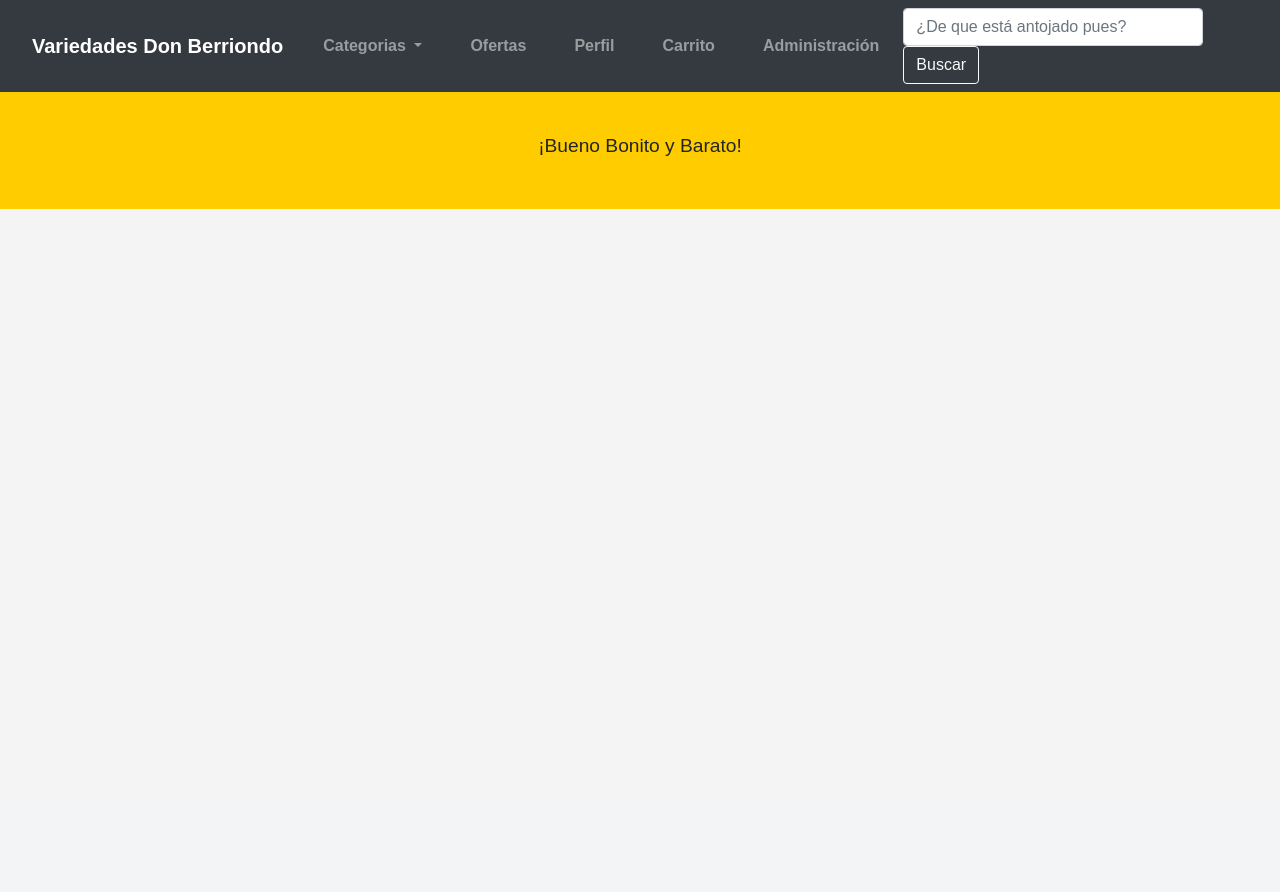
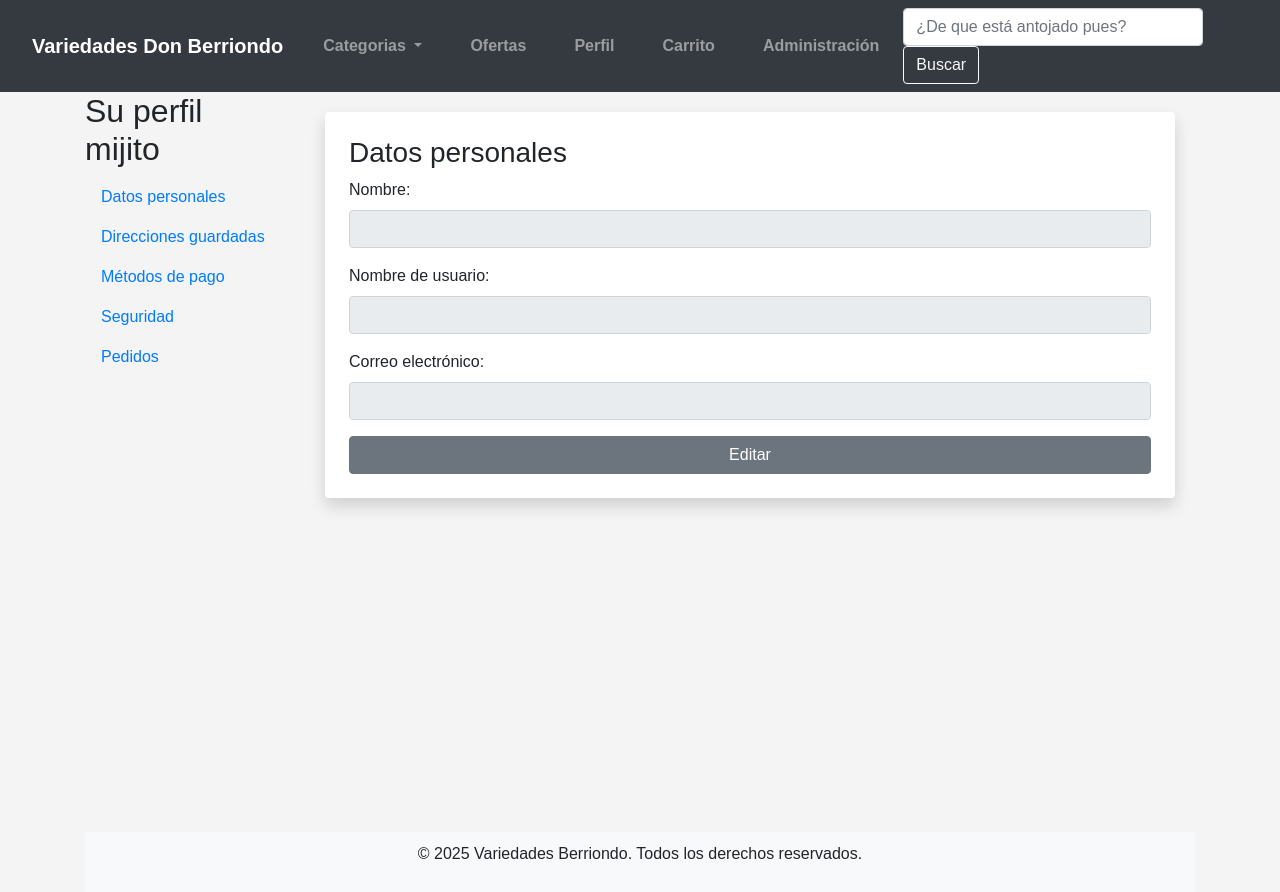
Before and after one commit to Miramirez22/Variedades_Berriondo, a Python web app: template src/resources/templates/perfil.html in a window 1280 px wide. Before the commit the page ends 209 px from the top, so only its background shows below. Run offline with Jinja, Linux system fonts and the light colour scheme; the template is opened without the code that fills it, so the values that code supplies are empty; some libraries are stand-ins or nearby versions.

Commit message:
Update perfil.html

```diff
--- a/src/resources/templates/perfil.html
+++ b/src/resources/templates/perfil.html
@@ -3,27 +3,139 @@
 <head>
     <meta charset="UTF-8">
     <meta name="viewport" content="width=device-width, initial-scale=1.0">
-    <title>Variedades Don Berriondo</title>
+    <title>Perfil - Variedades Don Berriondo</title>
     <!-- Bootstrap CSS -->
     <link href="https://stackpath.bootstrapcdn.com/bootstrap/4.5.2/css/bootstrap.min.css" rel="stylesheet">
     <!-- Archivo CSS externo -->
     <link rel="stylesheet" href="../static/css/estilo_pagina.css">
+    <style>
+        .profile-section {
+            background-color: #ffffff;
+            padding: 20px;
+            border-radius: 8px;
+            box-shadow: 0 0 10px rgba(0, 0, 0, 0.1);
+            margin: 20px;
+        }
+        .form-control[readonly] {
+            background-color: #e9ecef;
+        }
+        .container {
+            display: flex;
+            flex-direction: column;
+            min-height: 100vh;
+        }
+        .content {
+            flex: 1;
+            display: flex;
+        }
+        .sidebar {
+            width: 200px;
+            margin-right: 20px;
+        }
+        .main-content {
+            flex: 1;
+        }
+        footer {
+            background-color: #f8f9fa;
+            padding: 10px 0;
+            width: 100%;
+        }
+    </style>
 </head>
 <body>
     <div id="navbar-placeholder"></div>
 
-    <!-- Header -->
-    <header class="header">
-        <div>
-            <p>¡Bueno Bonito y Barato!</p>
+    <!-- Profile Section -->
+    <div class="container">
+        <div class="content">
+            <div class="sidebar">
+                <h2>Su perfil mijito</h2>
+                <ul class="nav flex-column">
+                    <li class="nav-item">
+                        <a class="nav-link active" href="#datos-personales" data-toggle="tab">Datos personales</a>
+                    </li>
+                    <li class="nav-item">
+                        <a class="nav-link" href="#direcciones-guardadas" data-toggle="tab">Direcciones guardadas</a>
+                    </li>
+                    <li class="nav-item">
+                        <a class="nav-link" href="#metodos-pago" data-toggle="tab">Métodos de pago</a>
+                    </li>
+                    <li class="nav-item">
+                        <a class="nav-link" href="#seguridad" data-toggle="tab">Seguridad</a>
+                    </li>
+                    <li class="nav-item">
+                        <a class="nav-link" href="#pedidos" data-toggle="tab">Pedidos</a>
+                    </li>
+                </ul>
+            </div>
+            <div class="main-content tab-content">
+                <div class="tab-pane fade show active" id="datos-personales">
+                    <section class="profile-section bg-white p-4 rounded shadow">
+                        <h3>Datos personales</h3>
+                        <form action="/update-profile" method="post" id="profile-form">
+                            <div class="form-group">
+                                <label for="name">Nombre:</label>
+                                <input type="text" id="name" name="name" class="form-control" readonly>
+                            </div>
+                            <div class="form-group">
+                                <label for="username">Nombre de usuario:</label>
+                                <input type="text" id="username" name="username" class="form-control" readonly>
+                            </div>
+                            <div class="form-group">
+                                <label for="email">Correo electrónico:</label>
+                                <input type="email" id="email" name="email" class="form-control" readonly>
+                            </div>
+                            <button type="button" class="btn btn-secondary btn-block" id="edit-button">Editar</button>
+                            <button type="submit" class="btn btn-primary btn-block" id="save-button" style="display: none;">Guardar Cambios</button>
+                        </form>
+                    </section>
+                </div>
+                <div class="tab-pane fade" id="direcciones-guardadas">
+                    <section class="profile-section bg-white p-4 rounded shadow">
+                        <h3>Direcciones guardadas</h3>
+                        <!-- Contenido de direcciones guardadas -->
+                    </section>
+                </div>
+                <div class="tab-pane fade" id="metodos-pago">
+                    <section class="profile-section bg-white p-4 rounded shadow">
+                        <h3>Métodos de pago</h3>
+                        <!-- Contenido de métodos de pago -->
+                    </section>
+                </div>
+                <div class="tab-pane fade" id="seguridad">
+                    <section class="profile-section bg-white p-4 rounded shadow">
+                        <h3>Seguridad</h3>
+                        <!-- Contenido de seguridad -->
+                    </section>
+                </div>
+                <div class="tab-pane fade" id="pedidos">
+                    <section class="profile-section bg-white p-4 rounded shadow">
+                        <h3>Pedidos</h3>
+                        <!-- Contenido de pedidos -->
+                    </section>
+                </div>
+            </div>
         </div>
-    </header>
+        <footer class="text-center mt-4">
+            <p>&copy; 2025 Variedades Berriondo. Todos los derechos reservados.</p>
+        </footer>
+    </div>
 
     <script>
         fetch('navbar.html')
           .then(response => response.text())
-          .then(data => document.getElementById('navbar-placeholder').innerHTML = data);
+          .then(data => document.getElementById('navbar-placeholder').innerHTML = data)
+          .catch(error => console.error('Error al cargar la navbar:', error));
+
+        document.getElementById('edit-button').addEventListener('click', function() {
+            const form = document.getElementById('profile-form');
+            const inputs = form.querySelectorAll('.form-control');
+            inputs.forEach(input => input.removeAttribute('readonly'));
+            document.getElementById('edit-button').style.display = 'none';
+            document.getElementById('save-button').style.display = 'block';
+        });
     </script>
+
     <!-- Bootstrap JS and dependencies -->
     <script src="https://code.jquery.com/jquery-3.5.1.min.js"></script>
     <script src="https://cdnjs.cloudflare.com/ajax/libs/popper.js/1.16.0/umd/popper.min.js"></script>
```
